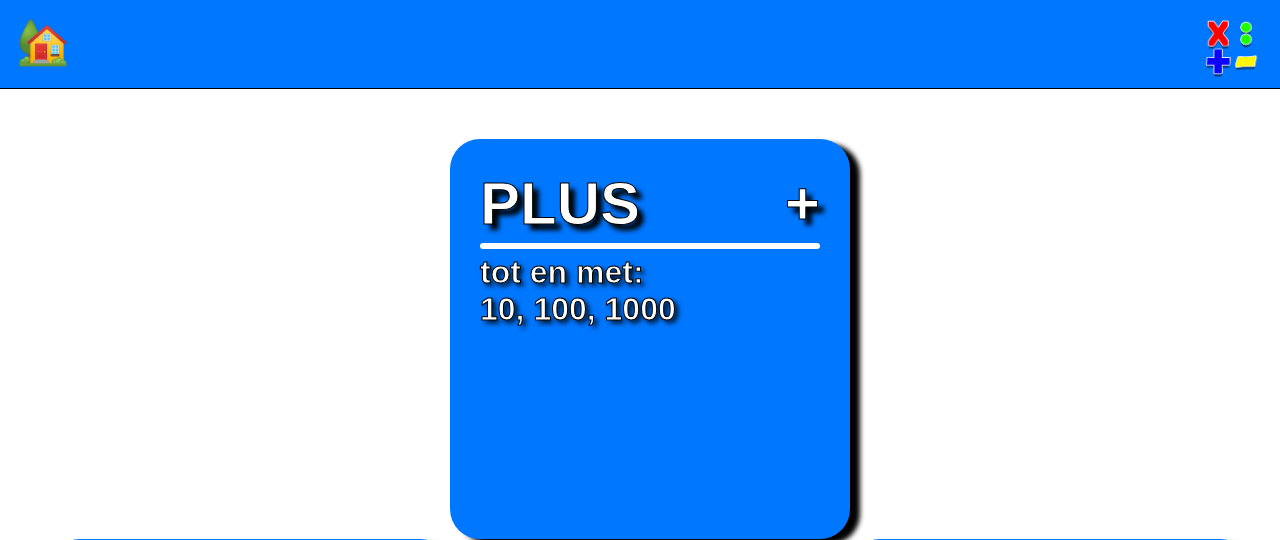
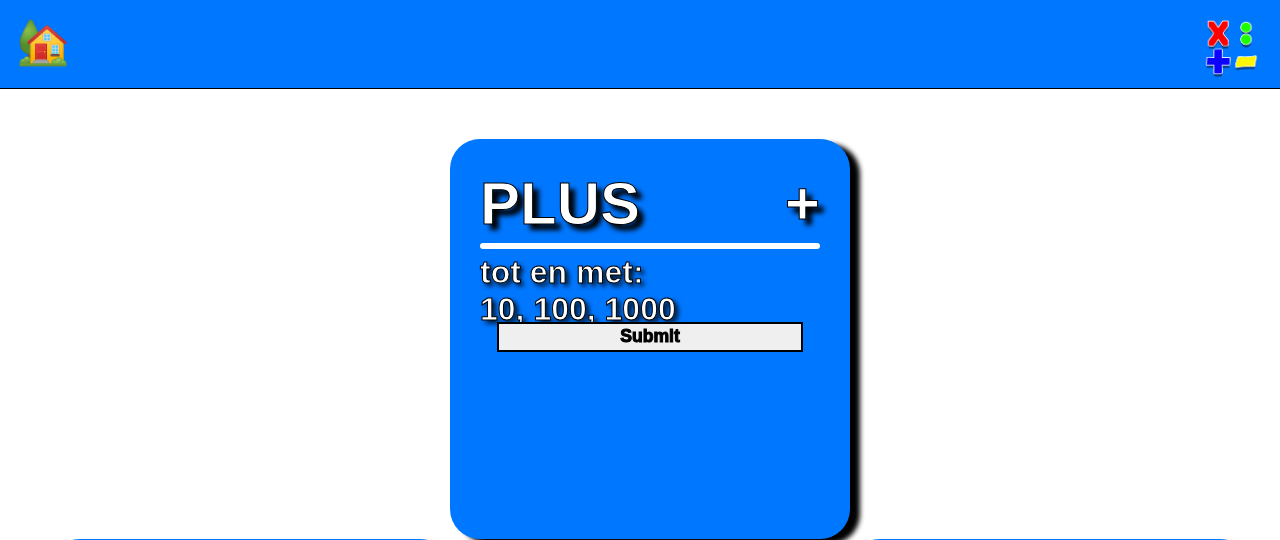
Before and after one commit to nuggetInc/RekenSite, a PHP site: page /opgaven.php in a window 1280 px wide. Shown: the top 540 px of the page. Run offline with PHP 8.4, Linux system fonts and the light colour scheme; the visitor is signed in with stand-in values (Sample User, id 1).

Commit message:
hier heb je je push

```diff
--- a/RekenWebsite/CSS/opgavenStyle.css
+++ b/RekenWebsite/CSS/opgavenStyle.css
@@ -58,3 +58,11 @@ body {
     font-size: 2rem;
     font-weight: bold;
 }
+
+.select {
+    display: none;
+}
+
+.submit {
+    top: 1000px;
+}
--- a/RekenWebsite/opgaven.php
+++ b/RekenWebsite/opgaven.php
@@ -41,7 +41,15 @@ session_start();
                 <h1>+</h1>
             </div>
             <hr>
-            <p>tot en met:<br>10, 100, 1000</p>
+            <p>tot en met:</p>
+            <form action="plus.php">
+                <p>
+                    <input type="radio" id="10" class="select" name="plus" value="10"><label for="10">10, </label>
+                    <input type="radio" id="100" class="select"name="plus" value="100"><label for="100">100, </label>
+                    <input type="radio" id="1000" class="select"name="plus" value="1000"><label for="1000">1000</label>
+                </p>
+                <p class="submit"><input type="submit" name="submit"></p>
+            </form>
         </div>
         <div class="item min">
             <div class="title">
@@ -57,7 +65,9 @@ session_start();
                 <h1>x</h1>
             </div>
             <hr>
+            <form action="vragen.php">
             <p>de tafel van:<br>1, 2, 3, 4, 5, 6, 7, 8, 9, 10</p>
+        </form>
         </div>
         <div class="item delen">
             <div class="title">
```
Also changed, not shown: RekenWebsite/plus.php (added), RekenWebsite/vragen.php (added).
